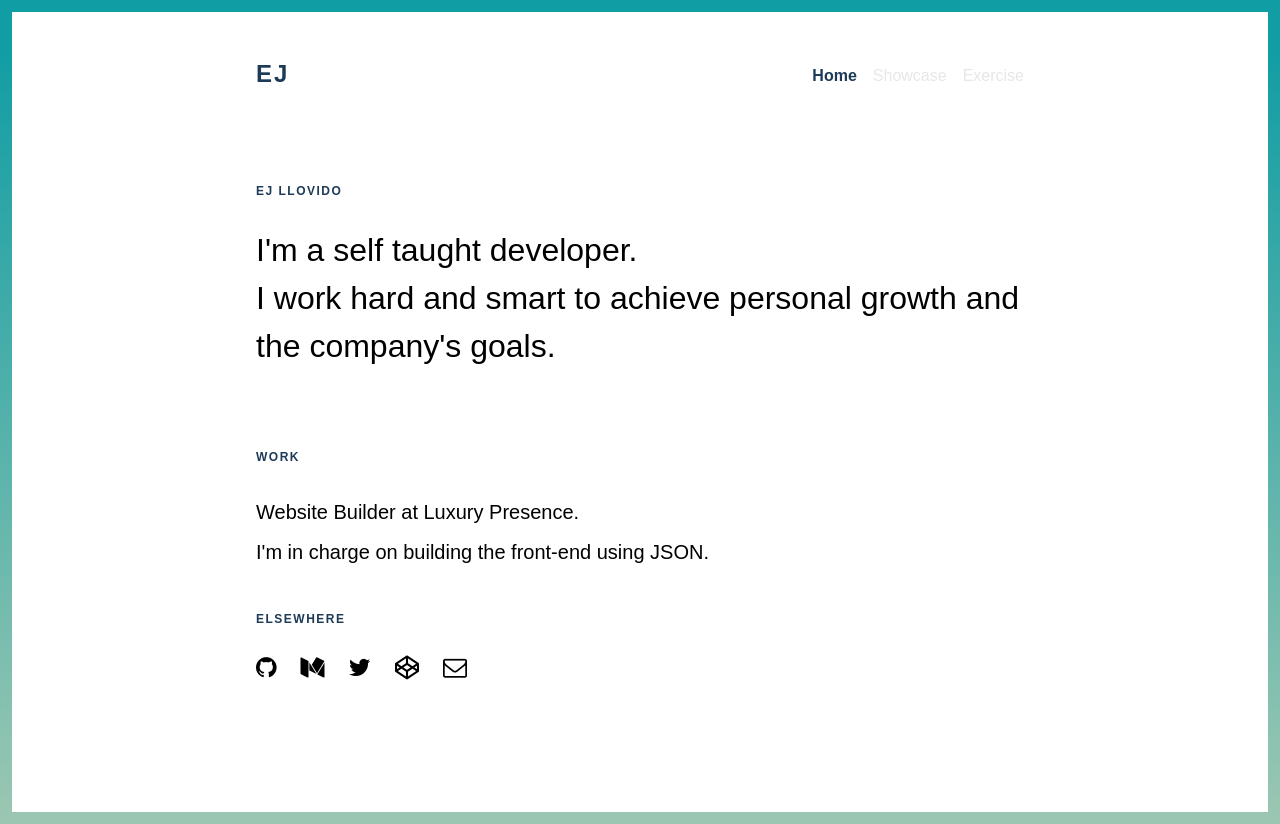
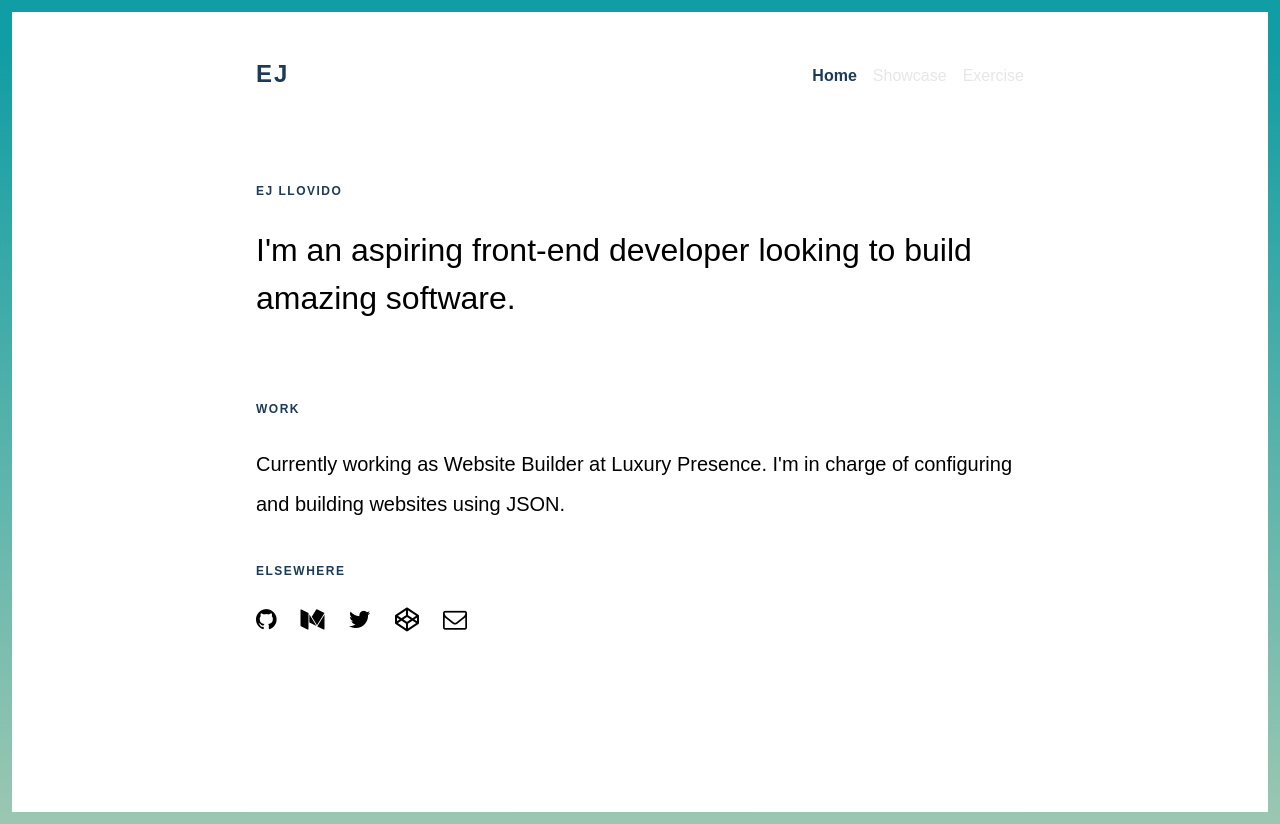
Before and after one commit to ejllovido/website-portfolio, a React (Create React App) app: page / in a window 1280 px wide. Built offline with nearby package versions, Linux system fonts and the light colour scheme; a web font is replaced by a local one.

Commit message:
Update grammer

```diff
--- a/src/components/ExerciseBody.js
+++ b/src/components/ExerciseBody.js
@@ -7,7 +7,7 @@ const ExerciseBody = () => {
     <div className="container">
       <div className="formatted-content -intro">
         <h6 className="heading">Exercise</h6>
-        <p className="body">I challenge my self by building code exercise</p>
+        <p className="body">I challenge my self by working on code exercise.</p>
       </div>
       <section>
         <div className="exercise-item">
--- a/src/components/HomeBody.js
+++ b/src/components/HomeBody.js
@@ -7,17 +7,14 @@ const HomeBody = () => {
       <div className="formatted-content -lead">
         <h6 className="heading">EJ Llovido</h6>
         <p className="body">
-          I'm a self taught developer.
-          <br />I work hard and smart to achieve personal growth and the
-          company's goals.
+          I'm an aspiring front-end developer looking to build amazing software.
         </p>
       </div>
       <div className="formatted-content">
         <h6 className="heading">Work</h6>
         <p className="body">
-          Website Builder at Luxury Presence.
-          <br />
-          I'm in charge on building the front-end using JSON.
+          Currently working as Website Builder at Luxury Presence. I'm in charge
+          of configuring and building websites using JSON.
         </p>
       </div>
       <div className="formatted-content">
--- a/src/components/ShowcaseBody.js
+++ b/src/components/ShowcaseBody.js
@@ -8,7 +8,7 @@ const ShowcaseBody = () => {
       <div className="formatted-content -intro">
         <h6 className="heading">Showcase</h6>
         <p className="body">
-          Here are my self projects which I build during my free time
+          Here are some pet projects I've built during my free time.
         </p>
       </div>
       <section>
```
